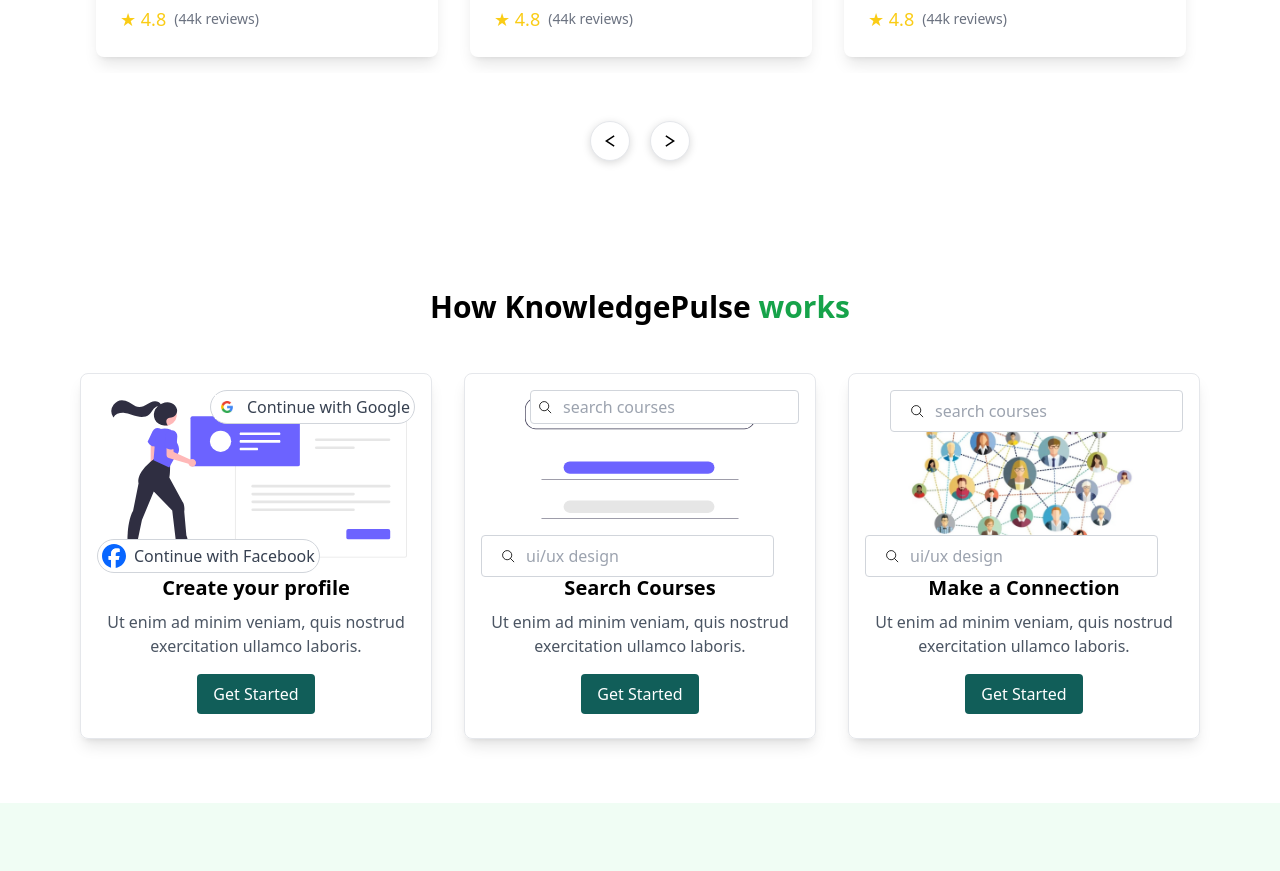
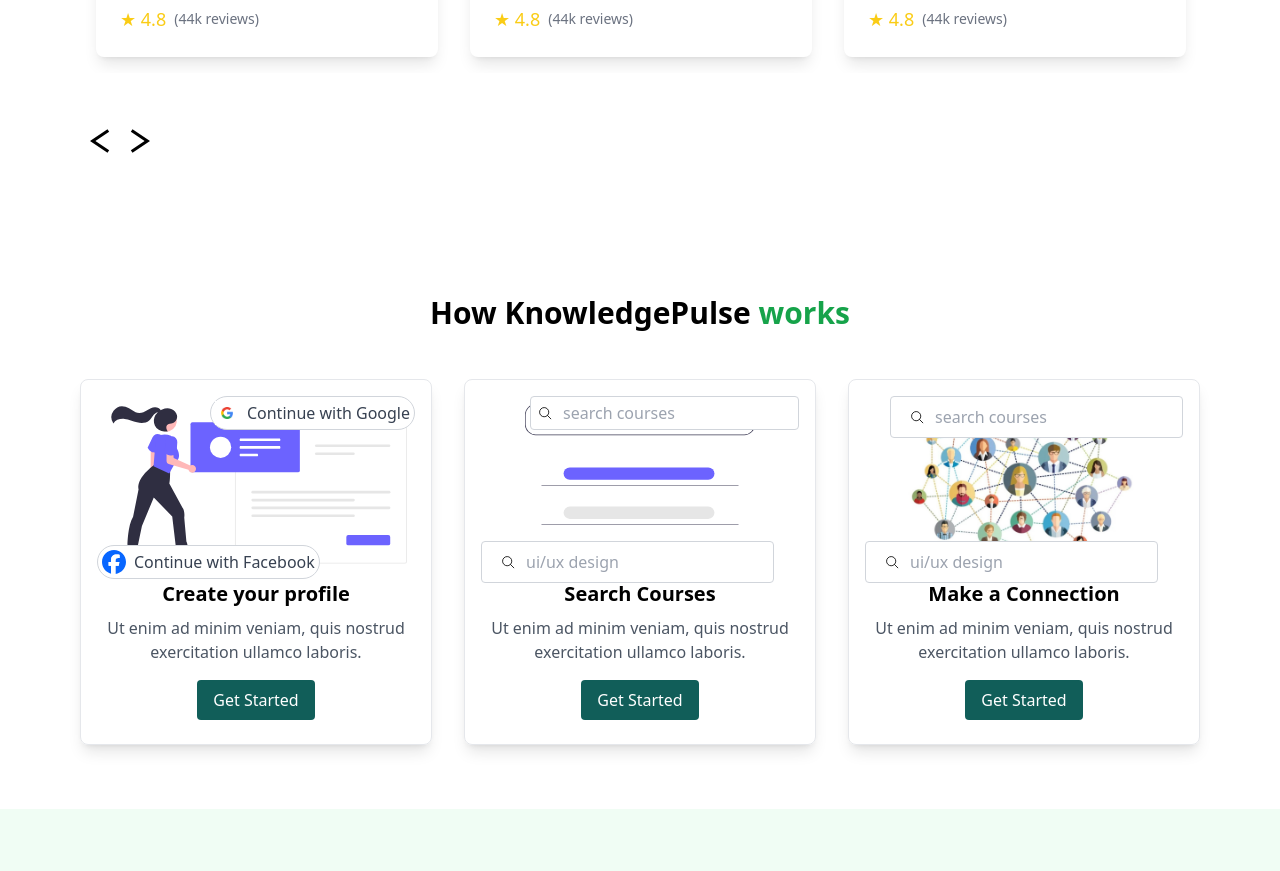
Before and after one commit to ali-khattak/Learning-home-Page, a React (Vite) app: page / in a window 1280 px wide. Shown: the part 1500-2371 px from the top of the page. Built offline with nearby package versions, Linux system fonts and the light colour scheme; the HTML template or start-up script is replaced by a standard one.

Commit message:
Add files via upload

```diff
--- a/src/components/styles.css
+++ b/src/components/styles.css
@@ -1,43 +1,17 @@
-.custom-arrow {
-    background-color: transparent;
-    border: none;
-    outline: none;
-    cursor: pointer;
-  }
+.mentors-slider-controls {
+  position: absolute;
+  bottom: 10px; /* Adjust as needed */
+  left: 0px !important; /* Ensure it moves further to the left */
+  display: flex;
+  flex-direction: row; /* Arrange buttons horizontally */
+  z-index: 1;
+}
 
-  .custom-arrow img {
-    width: 40px;
-    height: 40px;
-  }
-  .custom-arrow {
-    background: white;
-    border: 1px solid #e5e7eb;
-    border-radius: 50%;
-    width: 40px;
-    height: 40px;
-    display: flex;
-    align-items: center;
-    justify-content: center;
-    cursor: pointer;
-    box-shadow: 0 2px 8px rgba(0, 0, 0, 0.15);
-    transition: all 0.3s ease;
-  }
-
-  .custom-arrow img {
-    width: 20px;
-    height: 20px;
-  }
-
-  .custom-arrow:hover {
-    background: #f3f4f6;
-  }
-
-  .slider-controls {
-    display: flex;
-    justify-content: center;
-    margin-top: 20px;
-  }
-
-  .slider-controls button {
-    margin: 0 10px;
-  }
+.courses-slider-controls {
+  position: left;
+  bottom: 120px; /* Adjust as needed */
+  left: 0px ; /* Ensure it moves further to the left */
+  display: flex;
+  flex-direction: row; /* Arrange buttons horizontally */
+  z-index: 1;
+}
```
